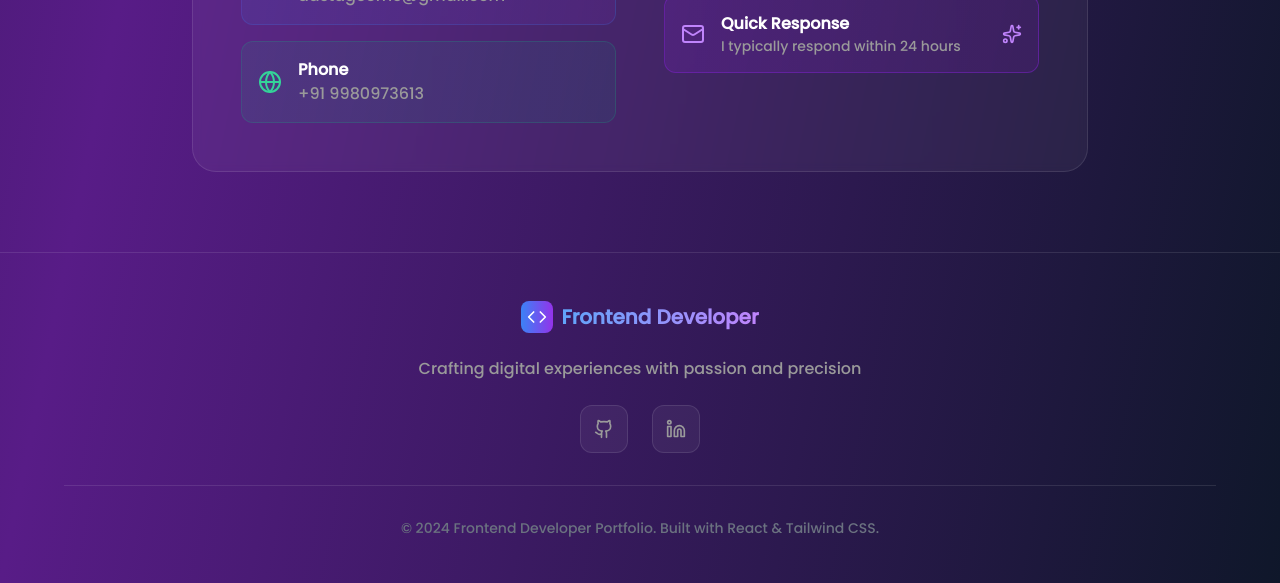
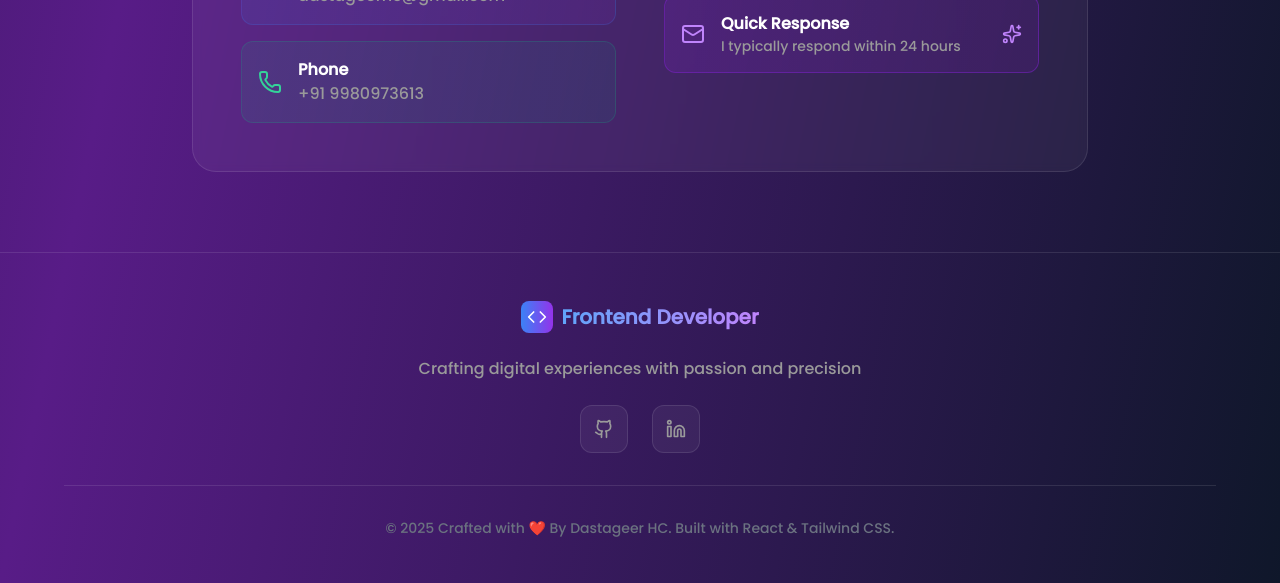
Before and after one commit to dastageer-hc/portfolio, a React (Create React App) app: page / in a window 1280 px wide. Shown: the part 5656-6239 px from the top of the page. Built offline with nearby package versions, Linux system fonts and the light colour scheme.

Commit message:
footer updated

```diff
--- a/src/components/Portfolio/Portfolio.jsx
+++ b/src/components/Portfolio/Portfolio.jsx
@@ -1,5 +1,5 @@
 import { useState, useEffect } from 'react';
-import { Github, Linkedin, Mail, Code, Zap, ArrowRight, Copy, Check, Sparkles, Globe, Users, Coffee } from 'lucide-react';
+import { Github, Linkedin, Mail, Code, Zap, ArrowRight, Copy, Check, Sparkles, Globe, Users, Coffee, Phone } from 'lucide-react';
 
 const Portfolio = () => {
     const [isVisible, setIsVisible] = useState(false);
@@ -518,7 +518,7 @@ const Portfolio = () => {
                                     </div>
 
                                     <div className="flex items-center space-x-4 p-4 bg-gradient-to-r from-emerald-500/10 to-teal-600/10 rounded-xl border border-emerald-500/20">
-                                        <Globe className="w-6 h-6 text-emerald-400" />
+                                        <Phone className="w-6 h-6 text-emerald-400" />
                                         <div>
                                             <h4 className="font-semibold text-white">Phone</h4>
                                             <p className="text-gray-400">+91 9980973613</p>
@@ -626,7 +626,7 @@ const Portfolio = () => {
 
                     <div className="mt-8 pt-8 border-t border-white/10">
                         <p className="text-gray-500 text-sm">
-                            © 2024 Frontend Developer Portfolio. Built with React & Tailwind CSS.
+                            © 2025 Crafted with ❤️ By Dastageer HC. Built with React & Tailwind CSS.
                         </p>
                     </div>
                 </div>
```
